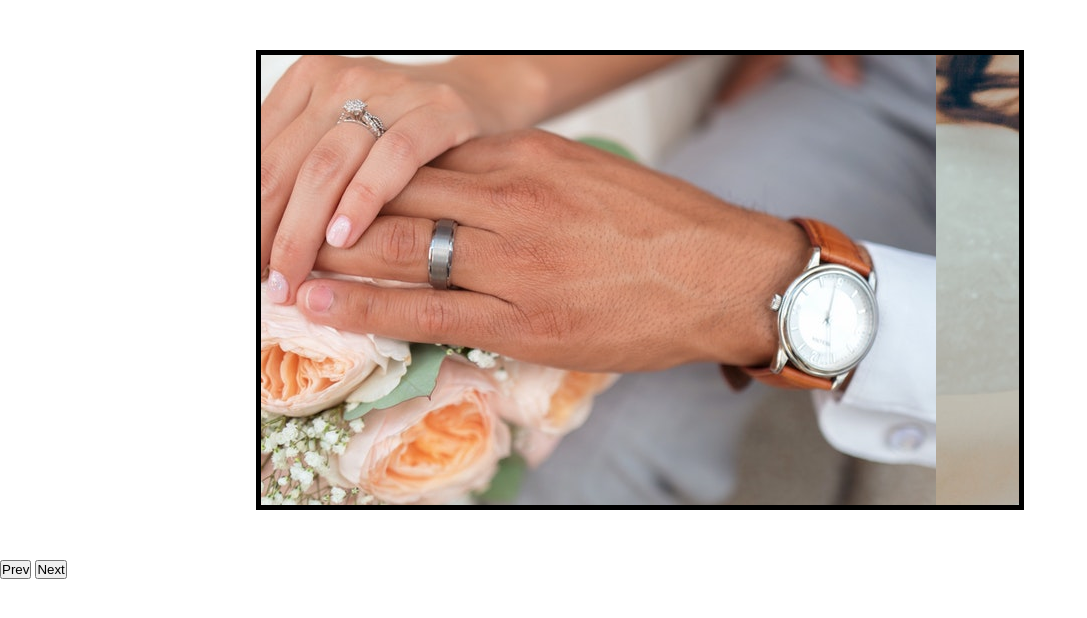
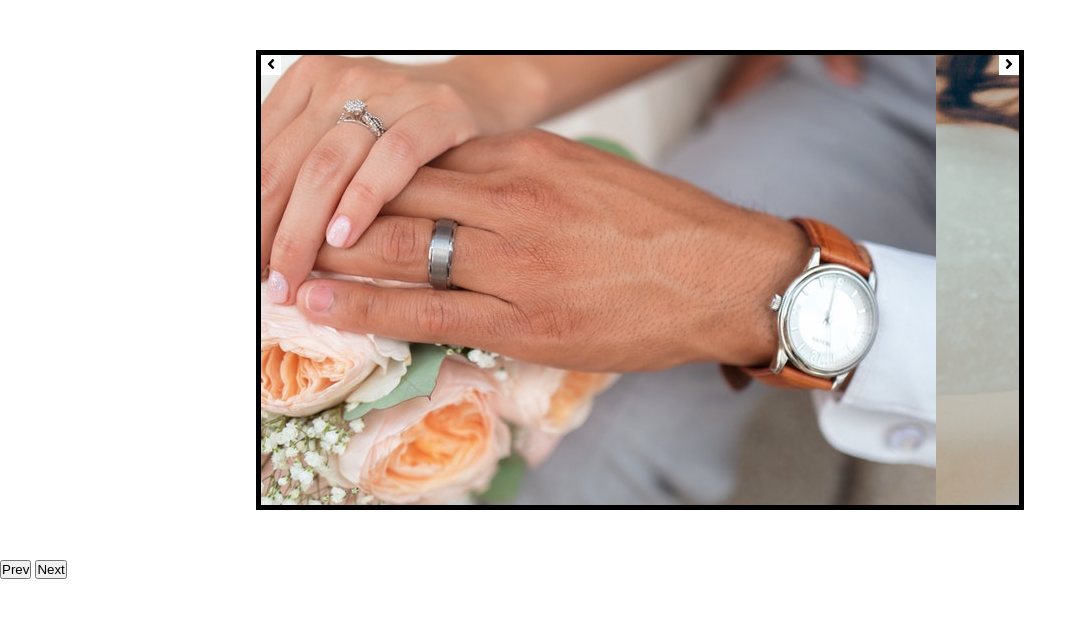
Before and after one commit to abidbagusk/image-slider, a plain HTML site: page index.html in a window 1280 px wide. Shown: the whole page, without its empty margins (0-1087 px from the left). Drawn offline with Linux system fonts and the light colour scheme.

Commit message:
add style to button

```diff
--- a/index.html
+++ b/index.html
@@ -7,12 +7,15 @@
     <title>Image Slider</title>
     <meta name="viewport" content="width=device-width, initial-scale=1">
     <link rel="stylesheet" type="text/css" media="screen" href="css/style.css">
-
+    <link rel="stylesheet" href="https://use.fontawesome.com/releases/v5.7.2/css/all.css" integrity="sha384-fnmOCqbTlWIlj8LyTjo7mOUStjsKC4pOpQbqyi7RrhN7udi9RwhKkMHpvLbHG9Sr"
+        crossorigin="anonymous">
 </head>
 
 <body>
 
     <div class="carousel-container">
+        <div id="prevBtn"><i class="fas fa-angle-left"></i></div>
+        <div id="nextBtn"><i class="fas fa-angle-right"></i></div>
         <div class="carousel-slide">
             <img src="img/5.jfif" alt="" id="lastClone">
             <img src="img/1.jfif" alt="">
--- a/scss/style.scss
+++ b/scss/style.scss
@@ -11,10 +11,37 @@ img {
     margin: 50px auto;
     border: 5px solid black;
     overflow: hidden;
+    position: relative;
 
     .carousel-slide {
         display: flex;
         width: 100%;
         height: 450px;
     }
+
+    #prevBtn {
+        cursor: pointer;
+        z-index: 99;
+        position: absolute;
+        top: 0;
+        left: 0;
+        width: 20px;
+        height: 20px;
+        background: white;
+        line-height: 20px;
+        text-align: center;
+    }
+
+    #nextBtn {
+        cursor: pointer;
+        z-index: 99;
+        position: absolute;
+        top: 0;
+        right: 0;
+        width: 20px;
+        height: 20px;
+        background: white;
+        line-height: 20px;
+        text-align: center;
+    }
 }
```
Also changed, not shown: css/style.css, 1 other file.
